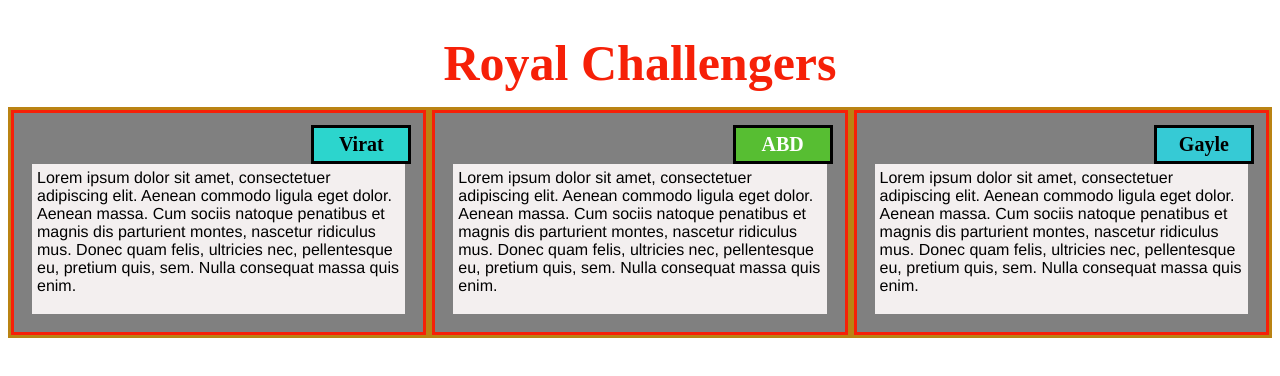
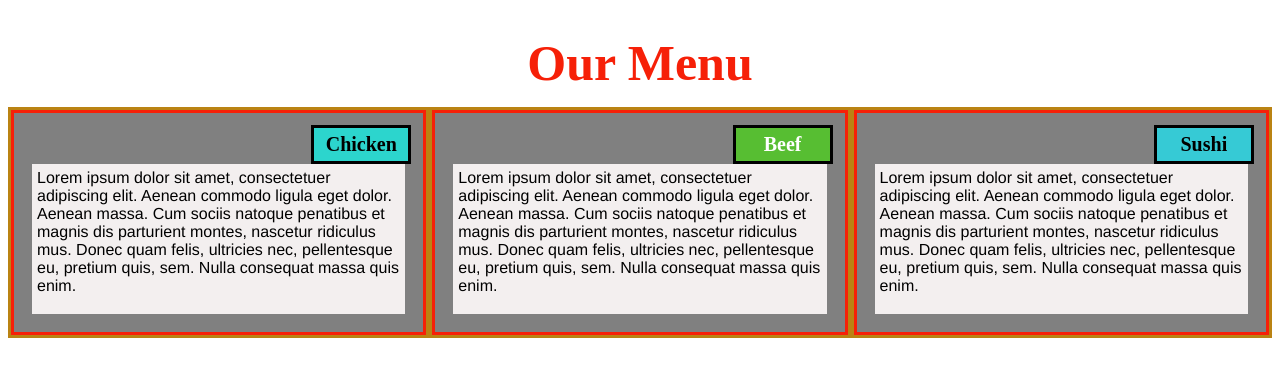
Before and after one commit to ShobRaj24/ShobRaj24.github.io, a plain HTML site: page module2_solutions/index.html in a window 1280 px wide. Drawn offline with Linux system fonts and the light colour scheme.

Commit message:
Update index.html

```diff
--- a/module2_solutions/index.html
+++ b/module2_solutions/index.html
@@ -8,10 +8,10 @@
 <link rel="stylesheet" type="text/css" href="style.css">
 
 <body>
-    <h1>Royal Challengers</h1>
+    <h1>Our Menu</h1>
     <div class="column-lg-4 colmn-md-6 colmn-sm-12">
         <div class="part1">
-            <p class="virat">Virat</p>
+            <p class="virat">Chicken</p>
             <p class="content">
                 Lorem ipsum dolor sit amet, consectetuer adipiscing elit. Aenean commodo ligula eget dolor. Aenean massa. Cum sociis natoque penatibus et magnis dis parturient montes, nascetur ridiculus mus. Donec quam felis, ultricies nec, pellentesque eu, pretium quis, sem. Nulla consequat massa quis enim.
             </p>
@@ -19,14 +19,14 @@
     </div>
     <div class="column-lg-4 colmn-md-6 colmn-sm-12">
         <div class="part1">
-            <p class="ABD">ABD</p>
+            <p class="ABD">Beef</p>
             <p class="content">
                 Lorem ipsum dolor sit amet, consectetuer adipiscing elit. Aenean commodo ligula eget dolor. Aenean massa. Cum sociis natoque penatibus et magnis dis parturient montes, nascetur ridiculus mus. Donec quam felis, ultricies nec, pellentesque eu, pretium quis, sem. Nulla consequat massa quis enim.
         </div>
     </div>
     <div class="column-lg-4 colmn-md-12 colmn-sm-12">
         <div class="part3">
-            <p class="gayle">Gayle</p>
+            <p class="gayle">Sushi</p>
             <p class="content">
                 Lorem ipsum dolor sit amet, consectetuer adipiscing elit. Aenean commodo ligula eget dolor. Aenean massa. Cum sociis natoque penatibus et magnis dis parturient montes, nascetur ridiculus mus. Donec quam felis, ultricies nec, pellentesque eu, pretium quis, sem. Nulla consequat massa quis enim.
             </p>
```
